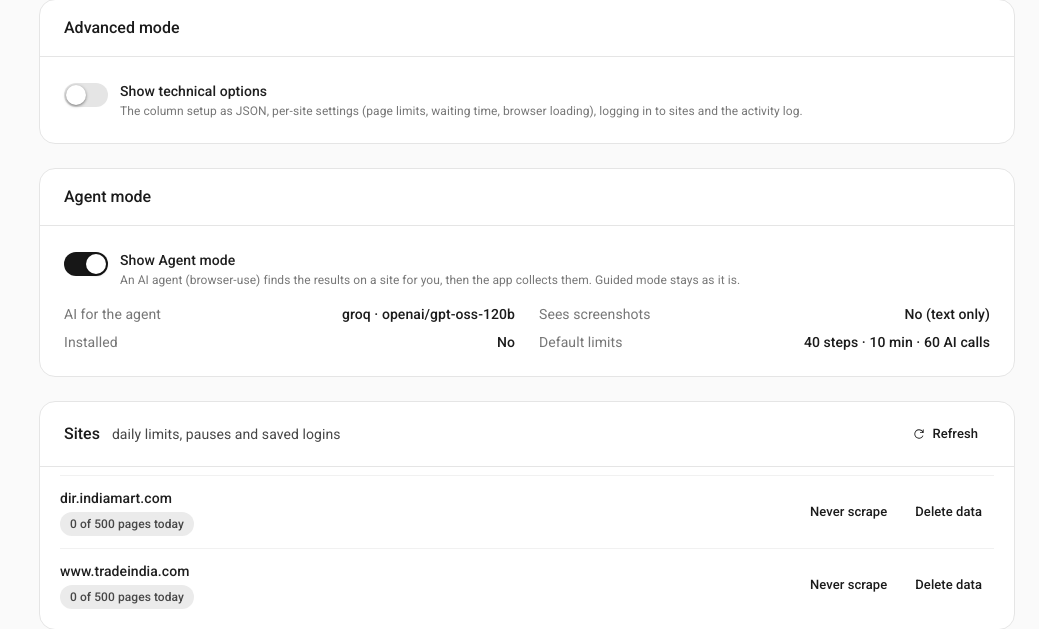
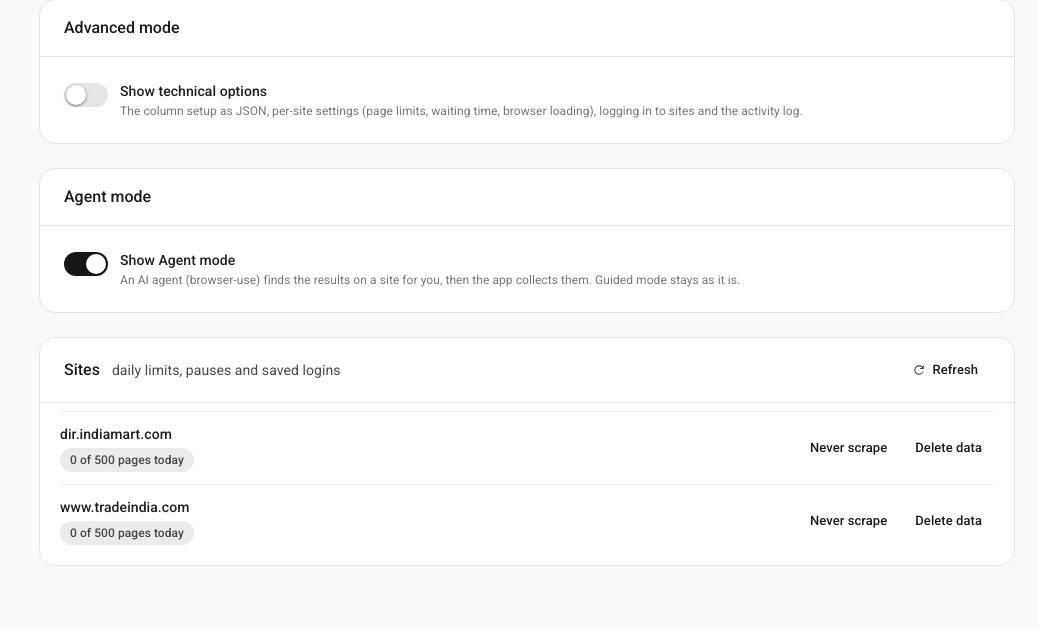
Before and after one commit to sukesh-kandasamy/Webscraper, a FastAPI app: page /settings in a window 1280 px wide. Shown: the part 898-1527 px from the top of the page, without its empty margins (241-1280 px from the left). After the commit the page ends 1464 px from the top, so only its background shows below. Run offline with FastAPI, Linux system fonts and the light colour scheme; data comes from the database, SQL or seed files in the repository; data that the repository does not hold is empty.

Commit message:
Settings: remove the agent details list from the Agent mode card
Co-Authored-By: Claude Opus 5.5 <noreply@anthropic.com>

```diff
--- a/frontend/templates/pages/settings.html
+++ b/frontend/templates/pages/settings.html
@@ -90,12 +90,6 @@
           <p class="mt-0.5 text-xs text-slate-500">An AI agent (browser-use) finds the results on a site for you, then the app collects them. Guided mode stays as it is.</p>
         </div>
       </div>
-      <dl class="grid gap-x-6 gap-y-2 text-sm sm:grid-cols-2">
-        <div class="flex justify-between gap-4"><dt class="text-slate-500">AI for the agent</dt><dd class="text-right font-medium" x-text="status?.agent ? `${status.agent.provider} · ${status.agent.model}` : '—'"></dd></div>
-        <div class="flex justify-between gap-4"><dt class="text-slate-500">Sees screenshots</dt><dd class="font-medium" x-text="status?.agent?.vision ? 'Yes' : 'No (text only)'"></dd></div>
-        <div class="flex justify-between gap-4"><dt class="text-slate-500">Installed</dt><dd class="font-medium" x-text="status?.agent?.installed ? 'Yes (.venv-agent)' : 'No'"></dd></div>
-        <div class="flex justify-between gap-4"><dt class="text-slate-500">Default limits</dt><dd class="text-right font-medium" x-text="status?.agent ? `${status.agent.limits.steps} steps · ${status.agent.limits.minutes} min · ${status.agent.limits.ai_calls} AI calls` : '—'"></dd></div>
-      </dl>
     </div>
   </div>
 
```
